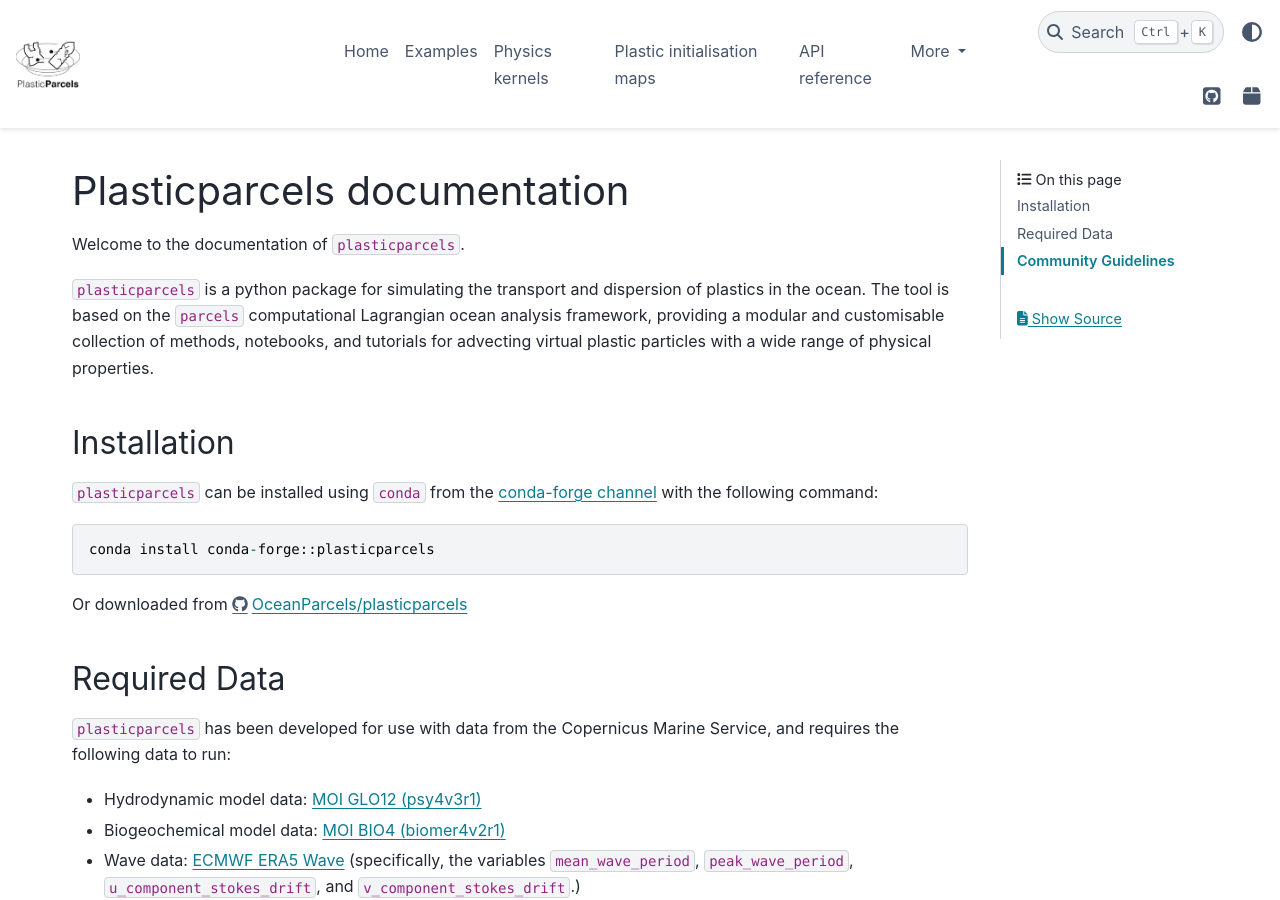
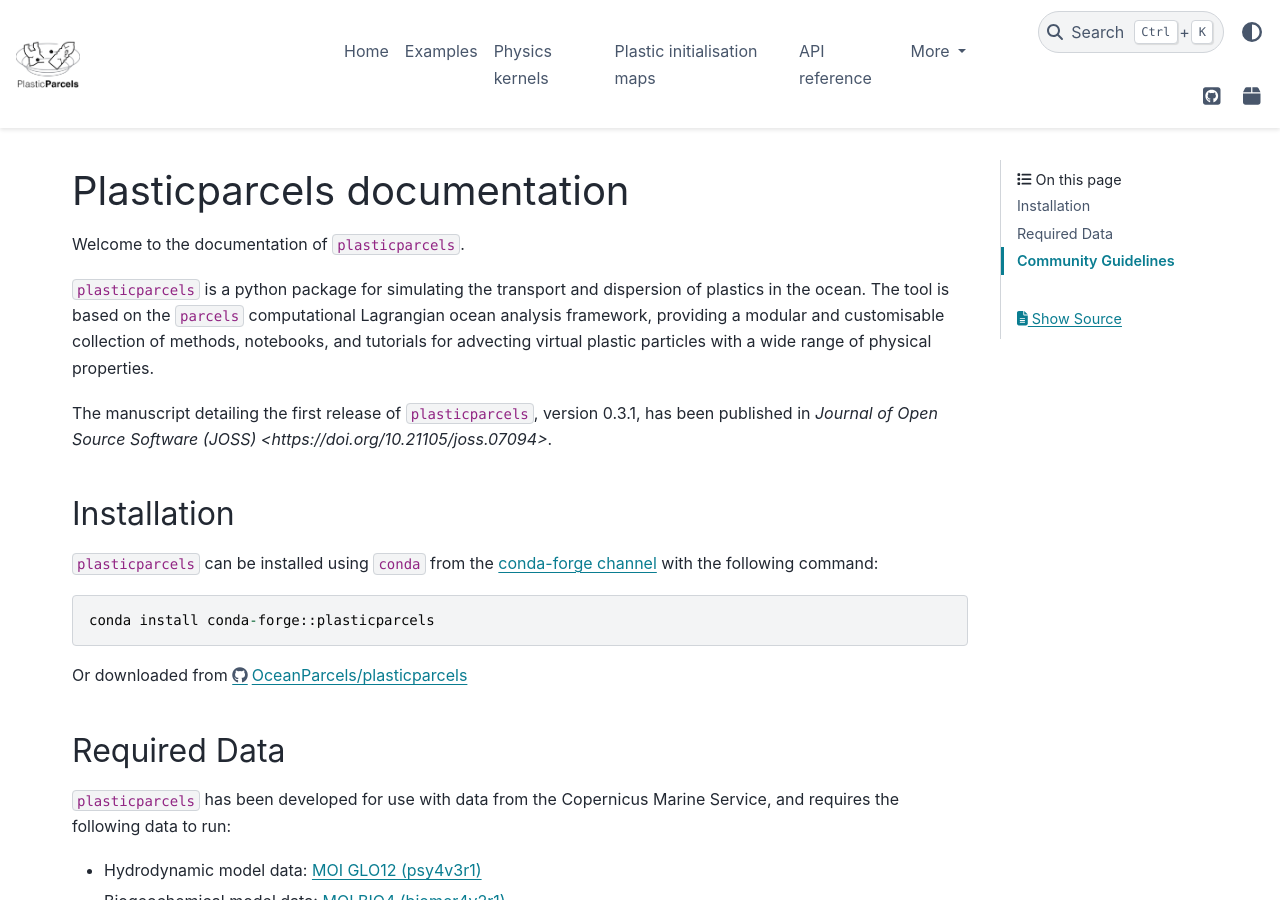
Before and after one commit to fanqi203/plasticparcels, a Sphinx documentation site: the page built from docs/index.rst, in a window 1280 px wide and 900 px high. Built offline with Sphinx 7.4.7 and the PyData theme 0.15.4, drawn with Linux system fonts in a browser that asks for light colours; pages that are not in the unit, such as notebooks, are missing from menus; the version number could not be read and is left out.

Commit message:
Adding JOSS article to readthedocs main page

```diff
--- a/docs/index.rst
+++ b/docs/index.rst
@@ -10,6 +10,7 @@
 
 ``plasticparcels`` is a python package for simulating the transport and dispersion of plastics in the ocean. The tool is based on the ``parcels`` computational Lagrangian ocean analysis framework, providing a modular and customisable collection of methods, notebooks, and tutorials for advecting virtual plastic particles with a wide range of physical properties.
 
+The manuscript detailing the first release of ``plasticparcels``, version 0.3.1, has been published in `Journal of Open Source Software (JOSS) <https://doi.org/10.21105/joss.07094>`.
 
 Installation
 ^^^^^^^^^^^^
```
